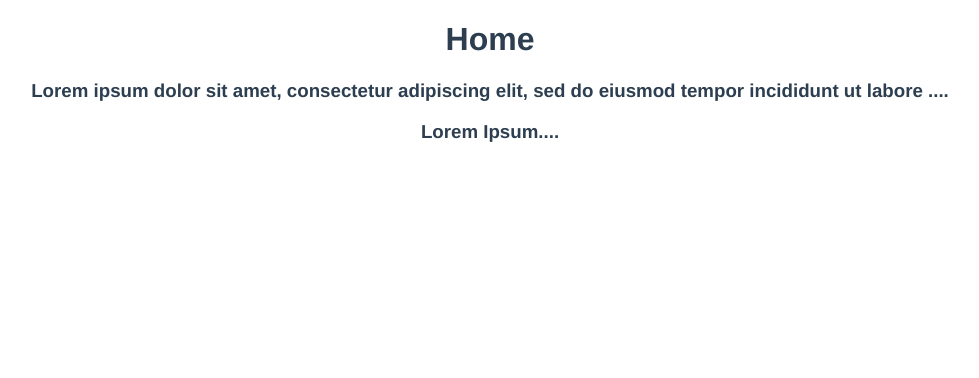
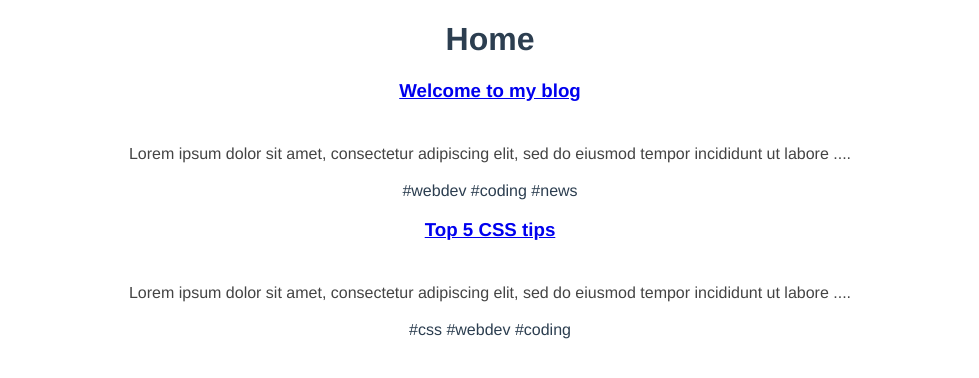
Before and after one commit to Jonnybuoy/jonny-blog, a Vue app: page / in a window 1280 px wide. Shown: the top 378 px of the page, without its empty margins (150-1129 px from the left). Built offline with nearby package versions, Linux system fonts and the light colour scheme; data requests are answered from the project's data file.

Commit message:
Fetching json data and reusable composition functions.

```diff
--- /dev/null
+++ b/data/db.json
@@ -0,0 +1,23 @@
+{
+    "posts": [{
+            "id": 1,
+            "title": "Welcome to my blog",
+            "body": "Lorem ipsum dolor sit amet, consectetur adipiscing elit, sed do eiusmod tempor incididunt ut labore et dolore magna aliqua. Ut enim ad minim veniam, quis nostrud exercitation ullamco laboris nisi ut aliquip ex ea commodo consequat. Duis aute irure dolor in reprehenderit in voluptate velit esse cillum dolore eu fugiat nulla pariatur. Excepteur sint occaecat cupidatat non proident, sunt in culpa qui officia deserunt mollit anim id est laborum.",
+            "tags": [
+                "webdev",
+                "coding",
+                "news"
+            ]
+        },
+        {
+            "id": 2,
+            "title": "Top 5 CSS tips",
+            "body": "Lorem ipsum dolor sit amet, consectetur adipiscing elit, sed do eiusmod tempor incididunt ut labore et dolore magna aliqua. Ut enim ad minim veniam, quis nostrud exercitation ullamco laboris nisi ut aliquip ex ea commodo consequat. Duis aute irure dolor in reprehenderit in voluptate velit esse cillum dolore eu fugiat nulla pariatur. Excepteur sint occaecat cupidatat non proident, sunt in culpa qui officia deserunt mollit anim id est laborum.",
+            "tags": [
+                "css",
+                "webdev",
+                "coding"
+            ]
+        }
+    ]
+}
--- a/package.json
+++ b/package.json
@@ -8,6 +8,7 @@
   },
   "dependencies": {
     "core-js": "^3.8.3",
+    "json-server": "^0.17.3",
     "vue": "^3.2.13",
     "vue-router": "^4.0.3"
   },
--- a/src/components/SinglePost.vue
+++ b/src/components/SinglePost.vue
@@ -1,6 +1,13 @@
 <template>
   <div class="post">
-      <h3>{{ snippet }}</h3>
+      <router-link :to="{ name: 'Details', params: { id: post.id }}">
+        <h3>{{ post.title }}</h3>
+      </router-link>
+
+      <p>{{ snippet }}</p>
+      <span v-for="tag in post.tags" :key="tag">
+          #{{ tag }}
+      </span>
   </div>
 </template>
 
--- /dev/null
+++ b/src/composables/getPosts.js
@@ -0,0 +1,25 @@
+import { ref } from 'vue'
+
+const getPosts = () => {
+    const posts = ref([])
+    const error = ref(null)
+
+    const load = async() => {
+        try {
+            let data = await fetch('http://localhost:3000/posts')
+            if (!data.ok) {
+                throw Error('No data available')
+            }
+            posts.value = await data.json()
+
+        } catch (err) {
+            error.value = err.message
+            console.log(error.value)
+
+        }
+    }
+
+    return { posts, error, load }
+}
+
+export default getPosts
--- /dev/null
+++ b/src/composables/getSinglePost.js
@@ -0,0 +1,25 @@
+import { ref } from 'vue'
+
+const getSinglePost = (id) => {
+    const post = ref(null)
+    const error = ref(null)
+
+    const load = async() => {
+        try {
+            let data = await fetch('http://localhost:3000/posts/' + id)
+            if (!data.ok) {
+                throw Error('Post does not exist')
+            }
+            post.value = await data.json()
+
+        } catch (err) {
+            error.value = err.message
+            console.log(error.value)
+
+        }
+    }
+
+    return { post, error, load }
+}
+
+export default getSinglePost
--- a/src/router/index.js
+++ b/src/router/index.js
@@ -1,11 +1,18 @@
 import { createRouter, createWebHistory } from 'vue-router'
 import HomeView from '../views/HomeView.vue'
+import Details from '../views/Details.vue'
 
 const routes = [{
         path: '/',
         name: 'home',
         component: HomeView
     },
+    {
+        path: '/posts/:id',
+        name: 'Details',
+        component: Details,
+        props: true
+    }
 
 ]
 
--- /dev/null
+++ b/src/views/Details.vue
@@ -0,0 +1,37 @@
+<template>
+  <div v-if="error">{{ error }}</div>
+  <div v-if="post" class="post">
+      <h3>{{ post.title }}</h3>
+      <p class="pre">{{ post.body }}</p>
+  </div>
+</template>
+
+<script>
+import getSinglePost from '../composables/getSinglePost'
+
+export default {
+    props: ['id'],
+    setup(props) {
+        const { post, error, load } = getSinglePost(props.id)
+
+        load()
+
+        return { post, error }
+    }
+}
+</script>
+
+<style>
+.post {
+    max-width: 1200px;
+    margin: 0 auto;
+}
+.post p {
+    color: #444;
+    line-height: 1.5em;
+    margin-top: 40px;
+}
+.pre {
+    white-space: pre-wrap;
+}
+</style>
--- a/src/views/HomeView.vue
+++ b/src/views/HomeView.vue
@@ -1,24 +1,27 @@
 <template>
   <div class="home">
     <h1>Home</h1>
-    <PostList :posts="posts" />
+    <div v-if="error">{{ error }}</div>
+    <div v-if="posts.length">
+      <PostList :posts="posts" />
+    </div>
+    <div v-else>Loading....</div>
   </div>
 </template>
 
 <script>
 import PostList from '../components/PostList.vue'
-import { ref, reactive } from 'vue'
+import getPosts from '../composables/getPosts'
 
 export default {
   name: 'HomeView',
   components: { PostList },
   setup() {
-    const posts = ref([
-      { title: "Welcome to the blog", body: "Lorem ipsum dolor sit amet, consectetur adipiscing elit, sed do eiusmod tempor incididunt ut labore et dolore magna aliqua. Ut enim ad minim veniam, quis nostrud exercitation ullamco laboris nisi ut aliquip ex ea commodo consequat. Duis aute irure dolor in reprehenderit in voluptate velit esse cillum dolore eu fugiat nulla pariatur. Excepteur sint occaecat cupidatat non proident, sunt in culpa qui officia deserunt mollit anim id est laborum.", id: 1 },
-      { title: "Learn Vue Framework", body: "Lorem Ipsum", id: 2 }
-    ])
+    const { posts, error, load } = getPosts()
+    load()
 
-    return { posts }
+
+    return { posts, error }
 
   }
 }
```
Also changed, not shown: 1 other file (tests, documents, lock files or other folders).
